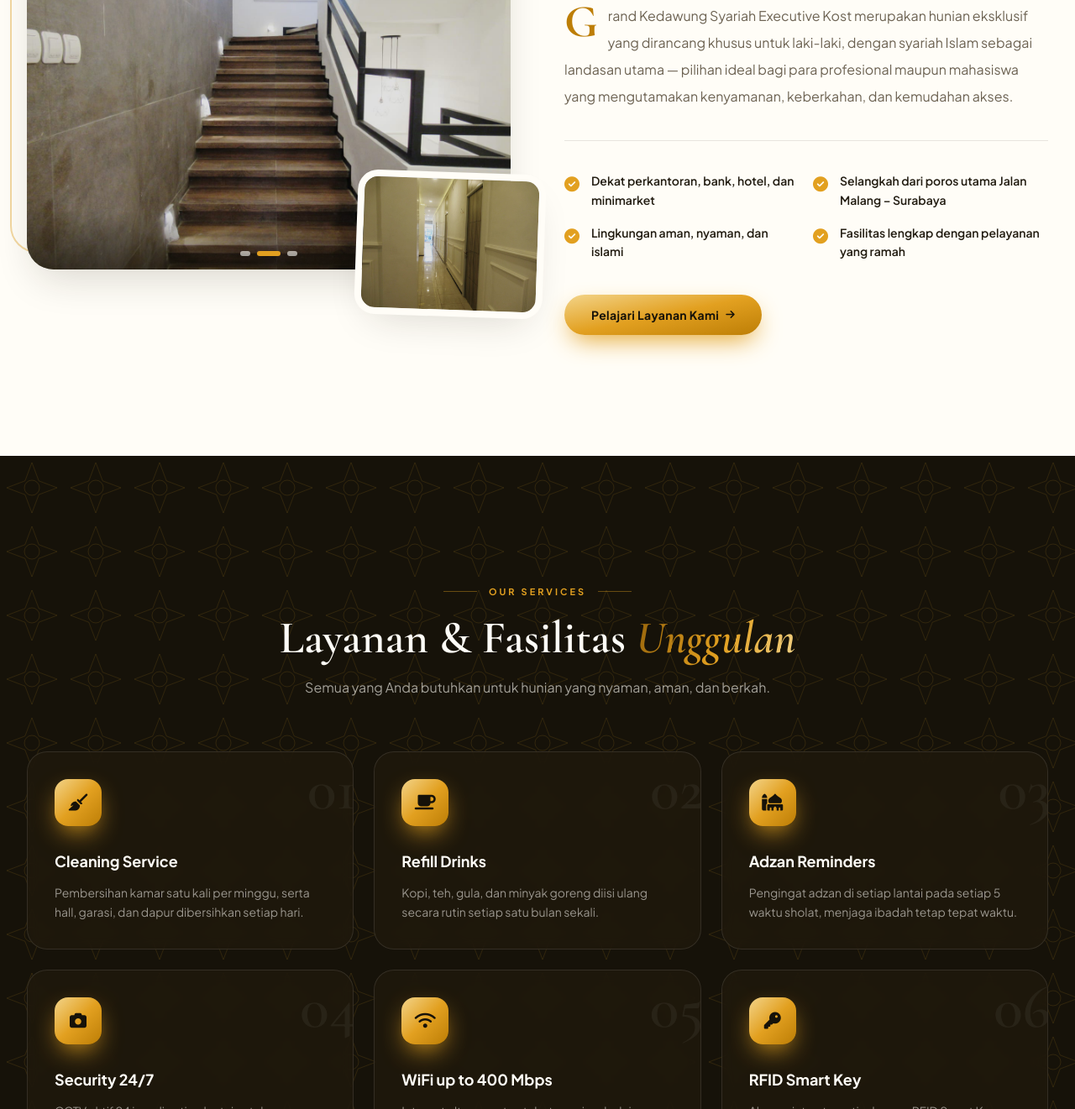
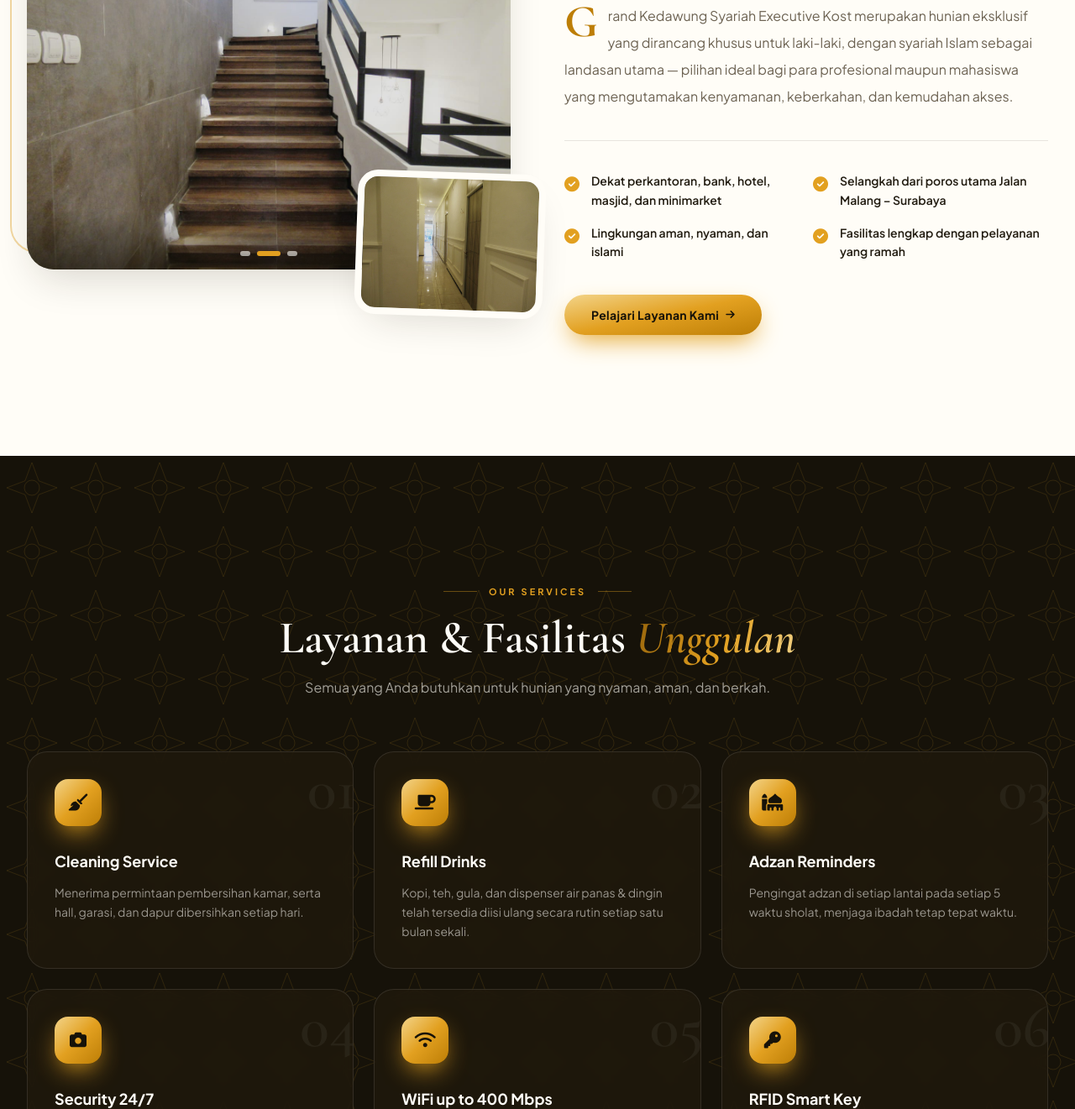
Before and after one commit to aarayhan/Grand-Kedawung-Beta, a website: page index.html in a window 1280 px wide. Shown: the part 1158-2479 px from the top of the page at 84% size. Drawn offline with nearby package versions, Linux system fonts and the light colour scheme.

Commit message:
Update service descriptions in index.html

```diff
--- a/index.html
+++ b/index.html
@@ -198,7 +198,7 @@
                     <ul class="mt-9 grid gap-4 border-t border-ink/10 pt-9 sm:grid-cols-2">
                         <li class="flex items-start gap-3.5">
                             <i class="fa-solid fa-circle-check mt-0.5 text-lg text-gold"></i>
-                            <span class="text-sm font-semibold leading-relaxed">Dekat perkantoran, bank, hotel, dan minimarket</span>
+                            <span class="text-sm font-semibold leading-relaxed">Dekat perkantoran, bank, hotel, masjid, dan minimarket</span>
                         </li>
                         <li class="flex items-start gap-3.5">
                             <i class="fa-solid fa-circle-check mt-0.5 text-lg text-gold"></i>
@@ -237,7 +237,7 @@
                     <span class="absolute -right-1 top-2 font-display text-7xl font-semibold text-ivory/5 transition-colors duration-500 group-hover:text-gold/10">01</span>
                     <span class="icon-tile-gold mb-7 group-hover:-rotate-6 group-hover:scale-105"><i class="fa-solid fa-broom"></i></span>
                     <h3 class="text-lg font-bold text-ivory">Cleaning Service</h3>
-                    <p class="mt-3 text-sm leading-relaxed text-ivory/55">Pembersihan kamar satu kali per minggu, serta
+                    <p class="mt-3 text-sm leading-relaxed text-ivory/55">Menerima permintaan pembersihan kamar, serta
                         hall, garasi, dan dapur dibersihkan setiap hari.</p>
                 </article>
 
@@ -245,7 +245,7 @@
                     <span class="absolute -right-1 top-2 font-display text-7xl font-semibold text-ivory/5 transition-colors duration-500 group-hover:text-gold/10">02</span>
                     <span class="icon-tile-gold mb-7 group-hover:-rotate-6 group-hover:scale-105"><i class="fa-solid fa-mug-saucer"></i></span>
                     <h3 class="text-lg font-bold text-ivory">Refill Drinks</h3>
-                    <p class="mt-3 text-sm leading-relaxed text-ivory/55">Kopi, teh, gula, dan minyak goreng diisi ulang
+                    <p class="mt-3 text-sm leading-relaxed text-ivory/55">Kopi, teh, gula, dan dispenser air panas & dingin telah tersedia diisi ulang
                         secara rutin setiap satu bulan sekali.</p>
                 </article>
 
```
